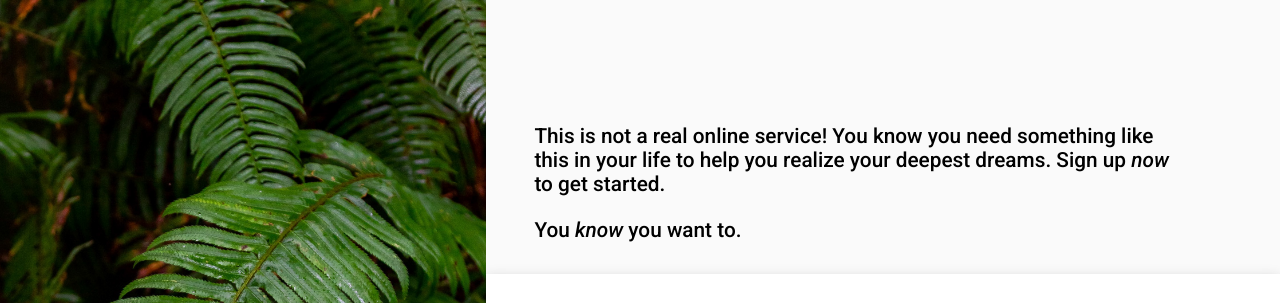
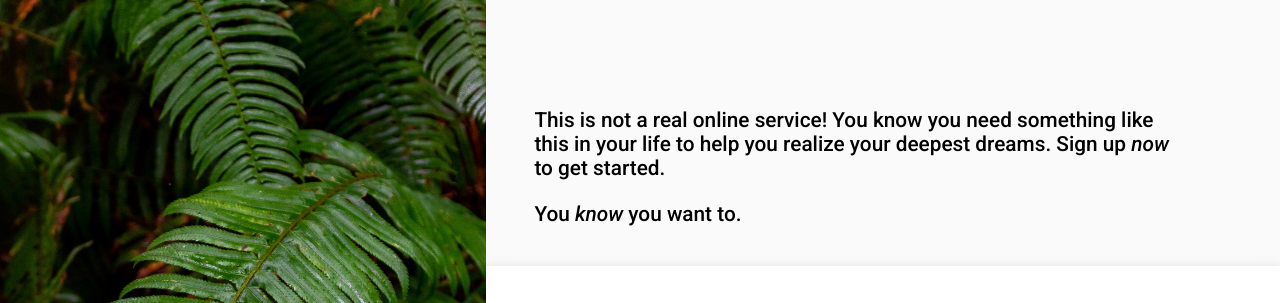
Before and after one commit to matthewaubert/top-signup-form, a plain HTML site: page index.html in a window 1280 px wide. Shown: the top 303 px of the page. Drawn offline with Linux system fonts and the light colour scheme.

Commit message:
Fix layout bug

```diff
--- a/style.css
+++ b/style.css
@@ -44,7 +44,7 @@ select {
 
 body {
   display: flex;
-  height: 100vh;
+  height: 100%;
 }
 
 /* hero sidebar */
@@ -58,7 +58,7 @@ body {
   display: flex;
   flex-direction: column;
   justify-content: center;
-  height: 100%;
+  height: 100vh;
   width: 38%;
   position: relative;
 }
@@ -103,7 +103,7 @@ body {
 }
 
 #content > * {
-  padding: 2rem 3rem;
+  padding: 2.5rem 3rem;
 }
 
 #content h3:not(:last-child),
```
